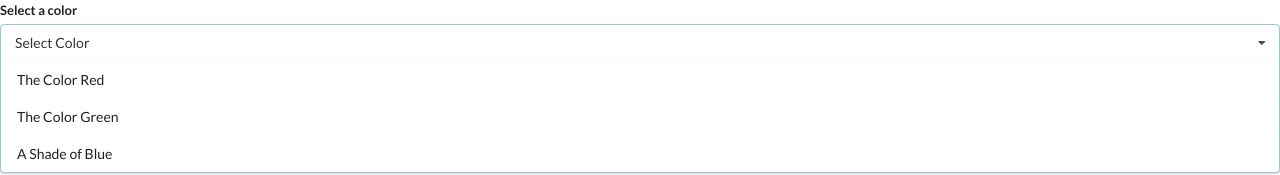
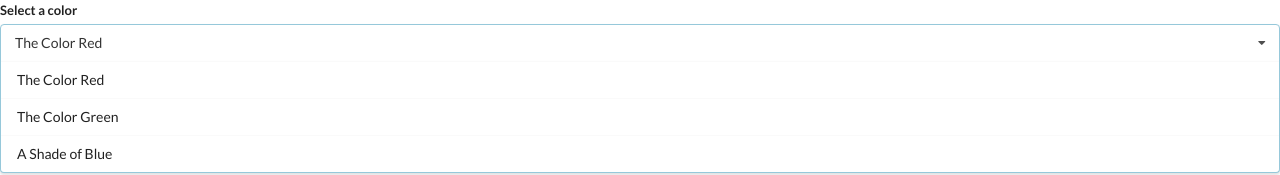
Before and after one commit to jeffchiudev/widgets-reaact-practice, a React (Create React App) app: page / in a window 1280 px wide. Shown: the top 175 px of the page. Built offline with nearby package versions, Linux system fonts and the light colour scheme.

Commit message:
add initial selection to state so form has default value

```diff
--- a/src/App.js
+++ b/src/App.js
@@ -1,4 +1,4 @@
-import React from "react";
+import React, { useState } from "react";
 import Accordion from "./components/Accordion";
 import Search from "./components/Search";
 import Dropdown from "./components/Dropdown";
@@ -34,11 +34,16 @@
 ];
 
 export default () => {
+  const [selected, setSelected] = useState(options[0]);
   return (
     <div>
       {/* <Accordion items={items} /> */}
       {/* <Search /> */}
-      <Dropdown options={options} />
+      <Dropdown
+        selected={selected}
+        onSelectedChange={setSelected}
+        options={options}
+      />
     </div>
   );
 };
--- a/src/components/Dropdown.js
+++ b/src/components/Dropdown.js
@@ -1,9 +1,13 @@
 import React from "react";
 
-const Dropdown = ({ options }) => {
+const Dropdown = ({ options, selected, onSelectedChange }) => {
   const renderedOptions = options.map((option) => {
     return (
-      <div key={option.value} className="item">
+      <div
+        key={option.value}
+        className="item"
+        onClick={() => onSelectedChange(option)}
+      >
         {option.label}
       </div>
     );
@@ -15,7 +19,7 @@
         <label className="label">Select a color</label>
         <div className="ui selection dropdown visible active">
           <i className="dropdown icon"></i>
-          <div className="text">Select Color</div>
+          <div className="text">{selected.label}</div>
           <div className="menu visible transition">{renderedOptions}</div>
         </div>
       </div>
```
